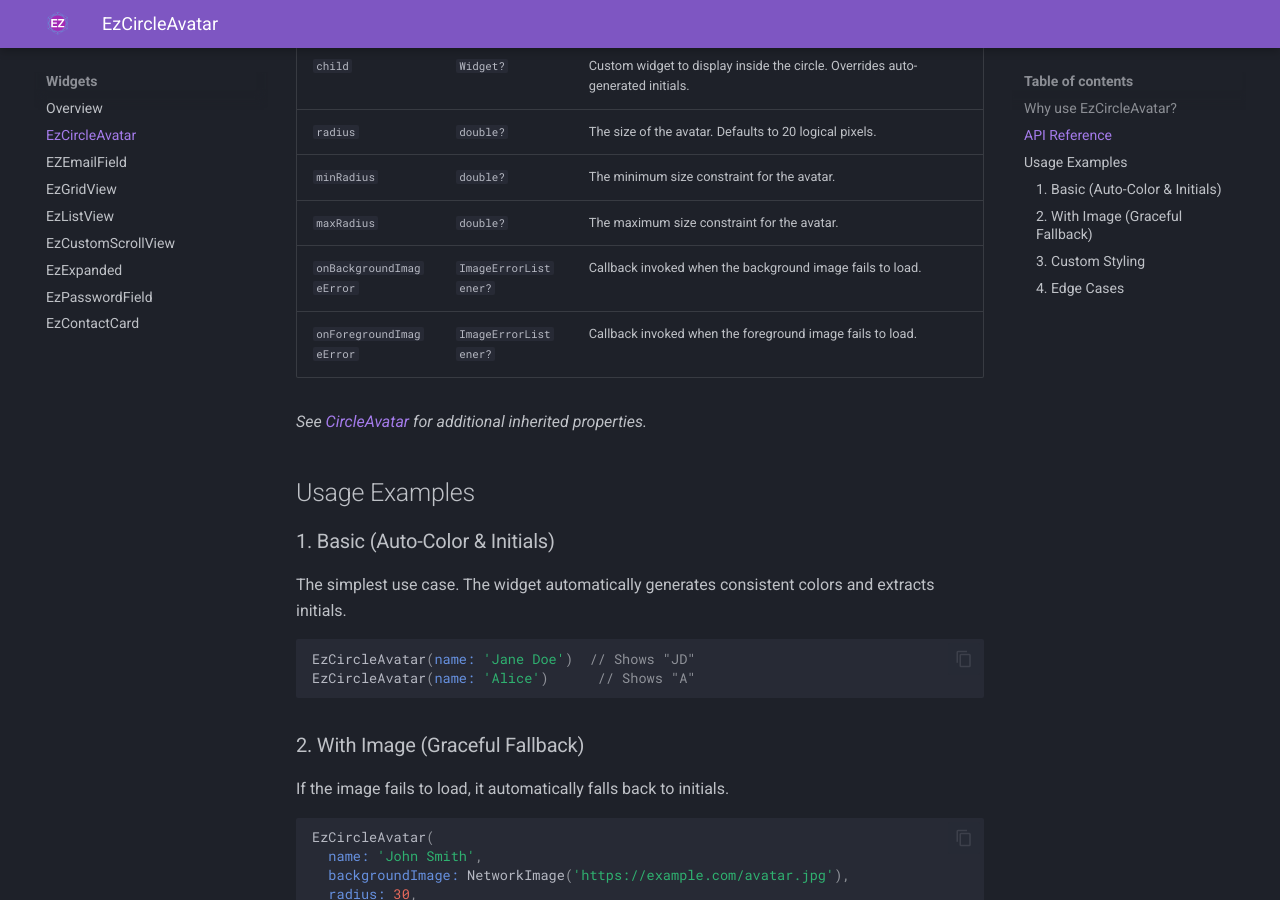
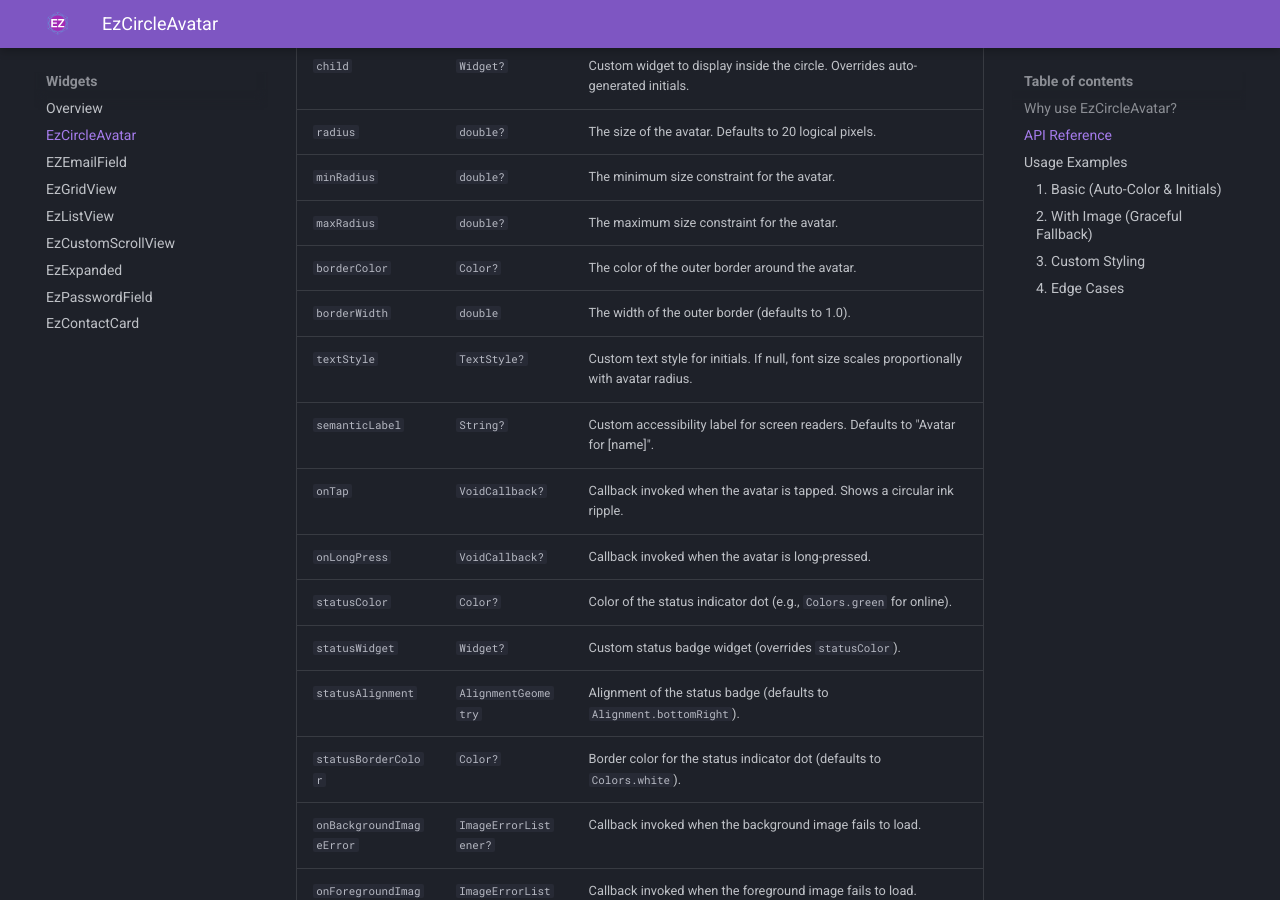
Before and after one commit to Evgenii-Zinner/ez-flutter-docs, an MkDocs documentation site: the page built from docs/ez_circle_avatar.md, in a window 1280 px wide and 900 px high, scrolled down 1342 px. Built offline with MkDocs 1.6.1 and Material for MkDocs 9.7.7, drawn with Linux system fonts in a browser that asks for light colours.

Commit message:
docs(ez_circle_avatar): update API reference with borders, status badges, and gestures

```diff
--- a/docs/ez_circle_avatar.md
+++ b/docs/ez_circle_avatar.md
@@ -30,6 +30,16 @@ Displaying user avatars typically involves repetitive boilerplate code. The stan
 | `radius` | `double?` | The size of the avatar. Defaults to 20 logical pixels. |
 | `minRadius` | `double?` | The minimum size constraint for the avatar. |
 | `maxRadius` | `double?` | The maximum size constraint for the avatar. |
+| `borderColor` | `Color?` | The color of the outer border around the avatar. |
+| `borderWidth` | `double` | The width of the outer border (defaults to 1.0). |
+| `textStyle` | `TextStyle?` | Custom text style for initials. If null, font size scales proportionally with avatar radius. |
+| `semanticLabel` | `String?` | Custom accessibility label for screen readers. Defaults to "Avatar for [name]". |
+| `onTap` | `VoidCallback?` | Callback invoked when the avatar is tapped. Shows a circular ink ripple. |
+| `onLongPress` | `VoidCallback?` | Callback invoked when the avatar is long-pressed. |
+| `statusColor` | `Color?` | Color of the status indicator dot (e.g., `Colors.green` for online). |
+| `statusWidget` | `Widget?` | Custom status badge widget (overrides `statusColor`). |
+| `statusAlignment` | `AlignmentGeometry` | Alignment of the status badge (defaults to `Alignment.bottomRight`). |
+| `statusBorderColor` | `Color?` | Border color for the status indicator dot (defaults to `Colors.white`). |
 | `onBackgroundImageError` | `ImageErrorListener?` | Callback invoked when the background image fails to load. |
 | `onForegroundImageError` | `ImageErrorListener?` | Callback invoked when the foreground image fails to load. |
 
```
